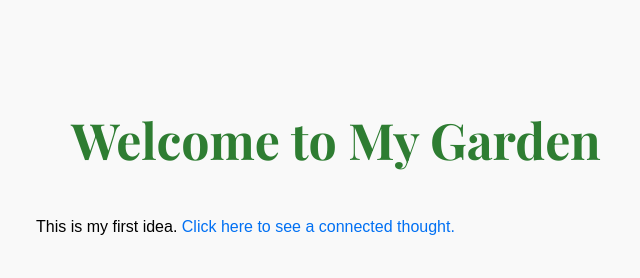
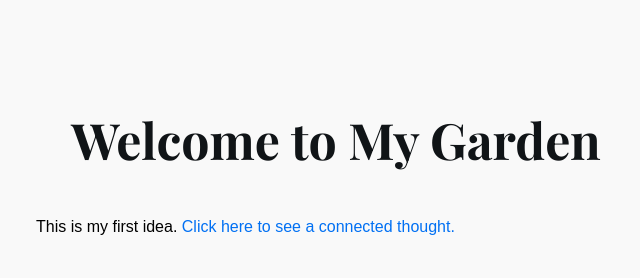
Before and after one commit to Milvusmilvusfasciicauda/Model-psychology-database, a plain HTML site: page index.html in a window 1280 px wide. Shown: the whole page, without its empty margins (304-944 px from the left). Drawn offline with nearby package versions, Linux system fonts and the light colour scheme.

Commit message:
Update index.html

```diff
--- a/index.html
+++ b/index.html
@@ -10,7 +10,7 @@
     font-family: 'Playfair Display', serif;
 
     font-size: 50px;
-    color: #2e7d32;
+    color: #101417;
     text-align: center;
     margin-top: 40px;
 }
```
